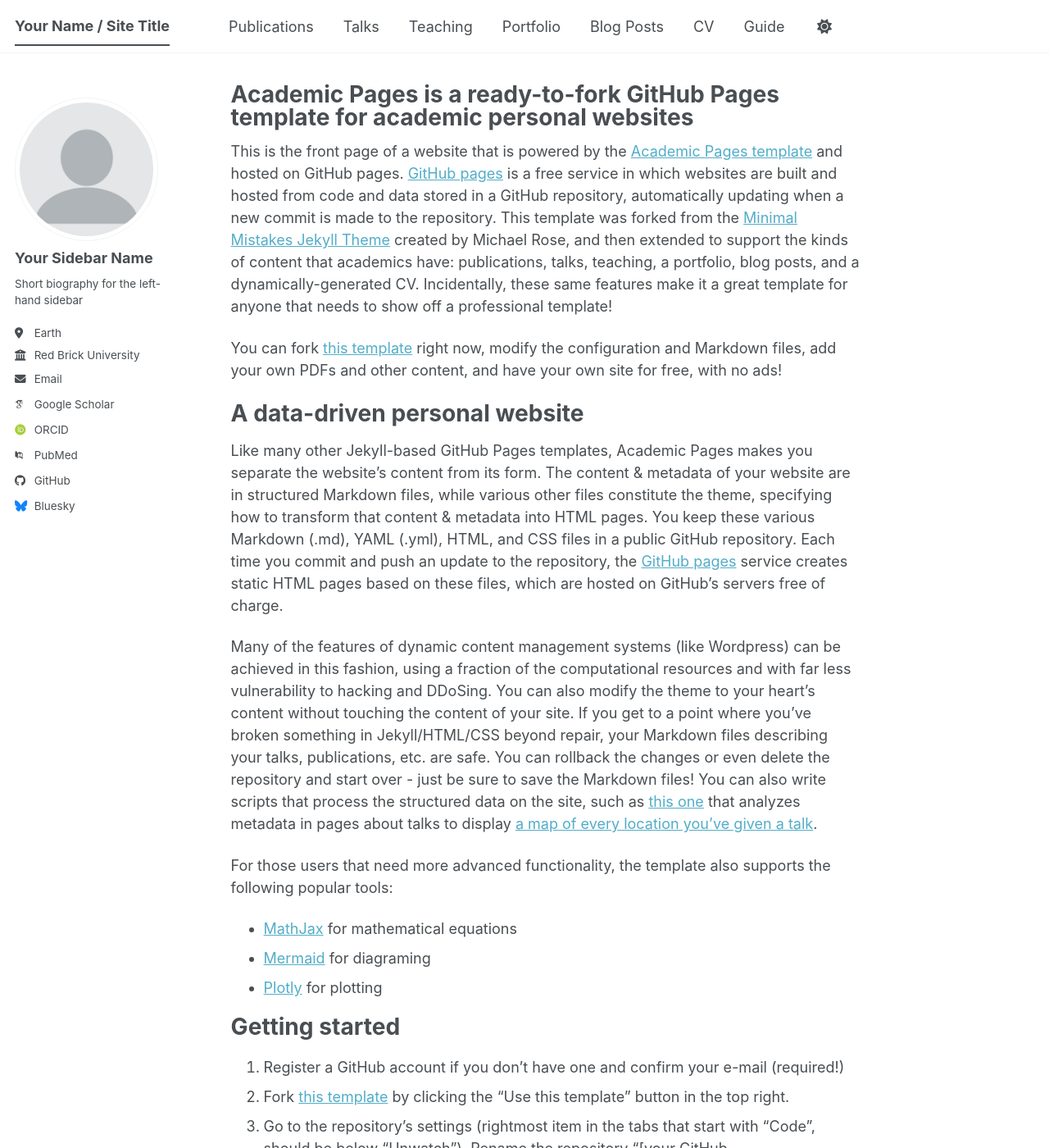
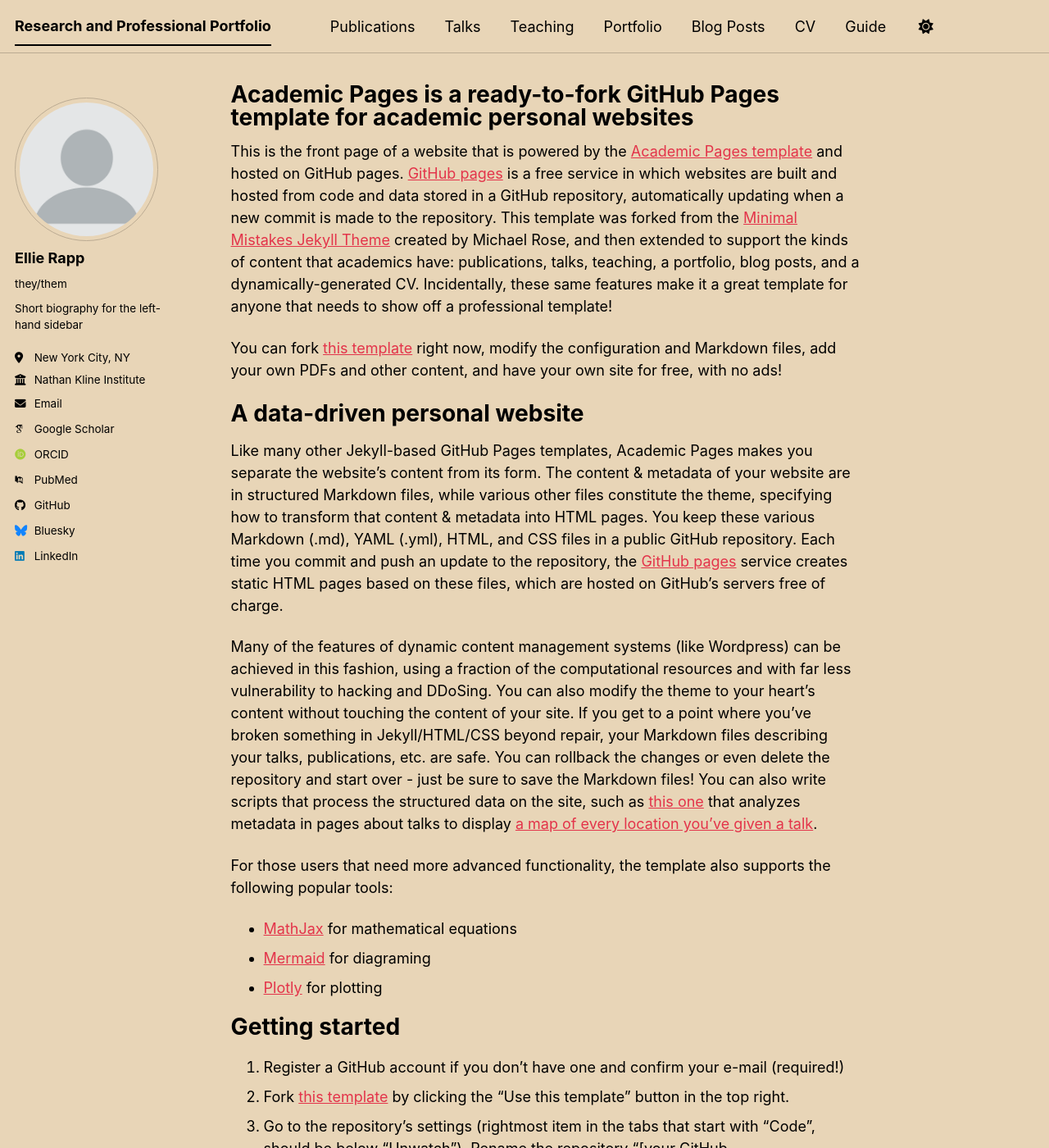
Before and after one commit to rappstarrr/rappstarrr.github.io, a Jekyll site: the page built from _pages/about.md, in a window 1280 px wide and 1400 px high. Shown: the whole window at 82% size. Built offline with Jekyll 4.4.1, drawn with Linux system fonts in a browser that asks for light colours; some web fonts are replaced; a script bundle is joined from its source files by our own code; library files that are not in the unit come from our copies; some of the changed text lies outside the part shown.

Commit message:
Update _config.yml

```diff
--- a/_config.yml
+++ b/_config.yml
@@ -8,12 +8,12 @@
 
 # Basic Site Settings
 locale                   : "en-US"
-site_theme               : "default" # The available themes options are "default", "air", "sunrise", "mint", "dirt" and "contrast"
-title                    : "Your Name / Site Title"
+site_theme               : "sunrise" # The available themes options are "default", "air", "sunrise", "mint", "dirt" and "contrast"
+title                    : "Research and Professional Portfolio"
 title_separator          : "-"
-name                     : &name "Your Name"
-description              : &description "Your Name's academic portfolio"   # Update this with a general description of your site, this is the default if not overridden by a page
-url                      : https://academicpages.github.io # The base hostname & protocol for your site e.g. "https://[your GitHub username].github.io",
+name                     : &name "Ellie Rapp"
+description              : &description "A detailed portfolio of research, professional projects, and personal achievements"   # Update this with a general description of your site, this is the default if not overridden by a page
+url                      : https://rappstarrr.github.io # The base hostname & protocol for your site e.g. "https://[your GitHub username].github.io",
                                                            # or if you already have some other page hosted on Github then use "https://[your GitHub username].github.io/[Your Repo Name]"
 baseurl                  : "" # the subpath of your site, e.g. "/blog"
 repository               : "academicpages/academicpages.github.io"
@@ -24,18 +24,18 @@
 author:
   # Biographic information
   avatar           : "profile.png"
-  name             : "Your Sidebar Name"
-  pronouns         : # example: "she/her"
+  name             : "Ellie Rapp"
+  pronouns         : "they/them"
   bio              : "Short biography for the left-hand sidebar"
-  location         : "Earth"
-  employer         : "Red Brick University"
+  location         : "New York City, NY"
+  employer         : "Nathan Kline Institute"
   uri              : # URL
-  email            : "none@example.org"
+  email            : "ellierapp02@gmail.com"
 
   # Academic websites
   academia         : # URL
   arxiv            : # URL - Update with the correct link to your profile
-  googlescholar    : "https://scholar.google.com/citations?user=PS_CX0AAAAAJ"
+  googlescholar    : "https://scholar.google.com/citations?user=TeTAW0YAAAAJ"
   inspire-hep      : # URL
   impactstory      : # URL
   orcid            : "https://orcid.org/yourorcidurl"
@@ -66,7 +66,7 @@
   keybase          : # Username
   instagram        : # Username
   lastfm           : # Username
-  linkedin         : # Username
+  linkedin         : "ellierapp" # Username
   mastodon         : # URL
   medium           : # URL
   pinterest        : # Username
@@ -107,7 +107,7 @@
   facebook:
     appid                :
     num_posts            : # 5 (default)
-    colorscheme          : # "light" (default), "dark"
+    colorscheme          : "dark" # "light" (default), "dark"
 staticman:
   allowedFields          : ['name', 'email', 'url', 'message']
   branch                 : "gh-pages" # "master", "gh-pages"
```
